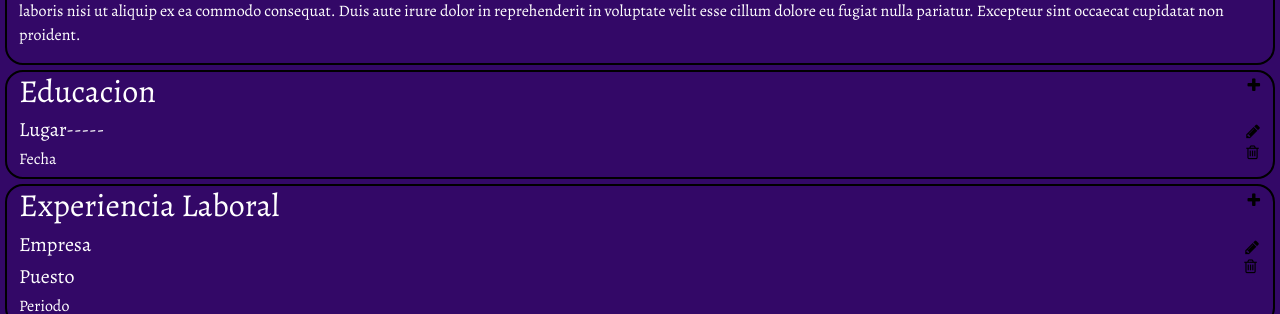
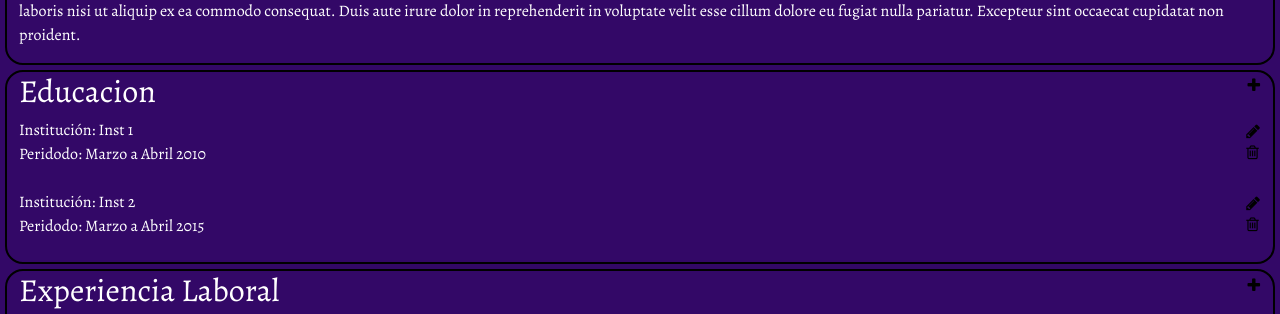
Before and after one commit to MaxiVR/portfolio-app, an Angular app: page / in a window 1280 px wide. Shown: the part 409-723 px from the top of the page. Built offline with nearby package versions, Linux system fonts and the light colour scheme.

Commit message:
Se agrego la logica del component academic

```diff
--- a/src/app/app.component.css
+++ b/src/app/app.component.css
@@ -13,43 +13,6 @@
     margin-top: 10px;
 }
 
-#editInfo{
-    margin: 5px;
-}
-
-
-.card {
-    display: flow-root;
-    background-color: transparent;
-    border: none;
-}
-
-.titulos{
-    float: left;
-    width: 95%;
-}
-
-.contenedor-edit{
-    float: right;
-    padding: 0px;
-}
-
-.menu-edit{
-    padding: 0px;
-    margin: 0px;
-}
-
-.btn-edit{
-    list-style: none;
-    height: 20px;
-}
-
-
-
-.btn-right{
-    background-color: transparent;
-    border: none;
-}
 
 .cont{
     text-align: center;
--- a/src/app/app.component.html
+++ b/src/app/app.component.html
@@ -1,61 +1,8 @@
 <div id="body">
 <app-header></app-header>
 <app-about></app-about>
-<!--Educacion-->
-<div class="container-fluid">
-  <div class="row" id="EduExp">
-    <div class="col-12" id="contenedor-edu">
-      <div id="contenedor-plus">
-        <button type="button" class="btn-right" style="float: right;" onclick="agregarCamposEdu()">
-          <i class="fa fa-plus btn"></i>
-        </button>
-      </div>
-      <div id="contenedor-titulo-edu">
-        <h2>Educacion</h2>
-      </div>
-      <div class="card" id="original-edu">
-        <div class="titulos">
-          <h5 id="lugar-edu">Lugar-----</h5>
-          <h6 id="fecha-edu">Fecha </h6>
-        </div>
-        <div class="contenedor-edit">
-          <ul class="menu-edit">
-            <li class="btn-edit">
-              <!-- Button trigger modal -->
-              <button type="button" class="btn btn-open" data-bs-toggle="modal" data-bs-target="#modal-edu">
-                <i class="fa fa-pencil" onclick="cambiar(this)"></i>
-              </button>
-            </li>
-            <li class="btn-edit">
-              <button type="button" class="btn-right" id="btn-thash" onclick="eliminarInfo(this)">
-                <i class="fa fa-trash-o btn" aria-hidden="true"> </i>
-              </button>
-            </li>
-          </ul>
-        </div>
-      </div>
-    </div>
-    <!-- Modal -->
-    <div class="modal fade" id="modal-edu" tabindex="-1" aria-labelledby="ModalLabel" aria-hidden="true">
-      <div class="modal-dialog modal-dialog-centered">
-        <div class="modal-content">
-          <div class="modal-header">
-            <h5 class="modal-title" id="ModalLabel">Educacion</h5>
-            <button type="button" class="btn-close" data-bs-dismiss="modal" aria-label="Close"></button>
-          </div>
-          <div class="modal-body">
-            <input type="text" placeholder="Institución" id="institucion" size="50">
-            <input type="text" placeholder="Periodo" id="periodo" size="50">
-          </div>
-          <div class="modal-footer">
-            <button type="button" class="btn btn-secondary" data-bs-dismiss="modal">Cerrar</button>
-            <button type="button" class="btn btn-primary" onclick="editarEdu()">Guardar</button>
-          </div>
-        </div>
-      </div>
-    </div>
-  </div>
-</div>
+<app-academic-background>
+</app-academic-background>
 <!---Trabajo--->
 <div class="container-fluid">
   <div class="row" id="EduExp">
--- a/src/app/app.module.ts
+++ b/src/app/app.module.ts
@@ -6,12 +6,16 @@ import { AppRoutingModule } from './app-routing.module';
 import { AppComponent } from './app.component';
 import { HeaderComponent } from './components/header/header.component';
 import { AboutComponent } from './components/about/about.component';
+import { AcademicBackgroundComponent } from './components/academic-background/academic-background.component';
+import { CardEduComponent } from './components/card-edu/card-edu.component';
 
 @NgModule({
   declarations: [
     AppComponent,
     HeaderComponent,
-    AboutComponent
+    AboutComponent,
+    AcademicBackgroundComponent,
+    CardEduComponent
   ],
   imports: [
     BrowserModule,
--- /dev/null
+++ b/src/app/cardEdu.model.ts
@@ -0,0 +1,16 @@
+export class CardEdu{
+
+    institucion: string = "";
+    periodo: string = "";
+    id: number = 0;
+
+
+    constructor(institucion:string, periodo: string, id:number) {
+
+        this.institucion = institucion;
+        this.periodo = periodo;
+        this.id = id;
+
+    }
+
+}
--- /dev/null
+++ b/src/app/components/academic-background/academic-background.component.html
@@ -0,0 +1,57 @@
+<!--Educacion-->
+<div class="container-fluid">
+  <div class="row" id="EduExp">
+    <div class="col-12" id="contenedor-edu">
+      <div id="contenedor-plus">
+        <button type="button" class="btn-right" style="float: right;">
+          <i class="fa fa-plus btn" (click)="agregarCamposEdu()"></i>
+        </button>
+      </div>
+      <div id="contenedor-titulo-edu">
+        <h2>Educacion</h2>
+      </div>
+    </div>
+    <div *ngFor="let card of cardEdu; let i=index">
+      <div style="float: left">
+        Institución: {{card.institucion}}<br />
+        Peridodo: {{card.periodo}}<br/><br />
+      </div>
+
+      <div class="contenedor-edit" >
+        <ul class="menu-edit">
+          <li class="btn-edit">
+            <!-- Button trigger modal -->
+            <button type="button" class="btn btn-open" data-bs-toggle="modal"
+                data-bs-target="#modal-edu">
+              <i class="fa fa-pencil"  id="{{i + 1}}" (click)="identicarDiv($event)"></i>
+            </button>
+          </li>
+          <li class="btn-edit">
+            <button type="button" class="btn-right" id="btn-thash">
+              <i class="fa fa-trash-o btn" aria-hidden="true"  id="{{i + 1}}" (click)="eliminarInfo($event)"></i>
+            </button>
+          </li>
+        </ul>
+      </div>
+    </div>
+
+    <div class="modal fade" id="modal-edu" tabindex="-1" aria-labelledby="ModalLabel" aria-hidden="true">
+      <div class="modal-dialog modal-dialog-centered">
+        <div class="modal-content">
+          <div class="modal-header">
+            <h5 class="modal-title" id="ModalLabel">Educacion</h5>
+            <button type="button" class="btn-close" data-bs-dismiss="modal" aria-label="Close"></button>
+          </div>
+          <div class="modal-body">
+            <input type="text" name="institucion" placeholder="Institución" size="50" [(ngModel)]="inputInstitucion">
+            <input type="text" name="periodo" placeholder="Periodo" size="50" [(ngModel)]="inputPeriodo">
+          </div>
+          <div class="modal-footer">
+            <button type="button" class="btn btn-secondary" data-bs-dismiss="modal">Cerrar</button>
+            <button type="submit" class="btn btn-primary" (click)="agregarInfo($event)">Guardar</button>
+          </div>
+        </div>
+      </div>
+    </div>
+  </div>
+</div>
--- /dev/null
+++ b/src/app/components/academic-background/academic-background.component.ts
@@ -0,0 +1,49 @@
+import { Component, OnInit } from '@angular/core';
+import { CardEdu } from 'src/app/cardEdu.model';
+
+@Component({
+  selector: 'app-academic-background',
+  templateUrl: './academic-background.component.html',
+  styleUrls: ['./academic-background.component.css']
+})
+export class AcademicBackgroundComponent implements OnInit {
+
+  cardEdu : CardEdu[]=[
+
+    new CardEdu ("Inst 1", "Marzo a Abril 2010", 0 ),
+    new CardEdu ("Inst 2", "Marzo a Abril 2015", 1 ),
+
+  ]
+
+  inputInstitucion:string="";
+  inputPeriodo:string = "";
+  id:number = 0;
+  index:number = 0;
+
+  constructor() { }
+
+  ngOnInit(): void {
+  }
+
+  agregarCamposEdu(){
+    this.id = this.cardEdu.length;
+    let newCampo = new CardEdu("", "", this.id);
+    this.cardEdu.push(newCampo);
+  }
+
+  agregarInfo($event: any){
+    this.cardEdu[this.index].institucion = this.inputInstitucion;
+    this.cardEdu[this.index].periodo= this.inputPeriodo;
+    this.inputInstitucion = "";
+    this.inputPeriodo = "";
+  }
+
+  eliminarInfo($event: any){
+    this.cardEdu.splice($event.target.id - 1, 1)
+  }
+
+
+  identicarDiv($event: any){
+    this.index = $event.target.id - 1;
+  }
+}
--- /dev/null
+++ b/src/app/components/card-edu/card-edu.component.ts
@@ -0,0 +1,18 @@
+import { Component, OnInit } from '@angular/core';
+
+@Component({
+  selector: 'app-card-edu',
+  templateUrl: './card-edu.component.html',
+  styleUrls: ['./card-edu.component.css']
+})
+export class CardEduComponent implements OnInit {
+
+
+    constructor() { }
+
+  ngOnInit(): void {
+
+  }
+
+
+}
--- a/src/styles.css
+++ b/src/styles.css
@@ -23,3 +23,39 @@
 .btn-check:focus + .btn, .btn:focus{
     box-shadow: 0 0 0 0;
   }
+
+  .card {
+    display: flow-root;
+    background-color: transparent;
+    border: none;
+}
+
+.contenedor-edit{
+    float: right;
+    padding: 0px;
+}
+
+.menu-edit{
+    padding: 0px;
+    margin: 0px;
+}
+
+.btn-edit{
+    list-style: none;
+    height: 20px;
+}
+
+
+#editInfo{
+    margin: 5px;
+}
+
+.titulos{
+    float: left;
+    width: 95%;
+}
+
+.btn-right{
+    background-color: transparent;
+    border: none;
+}
```
Also changed, not shown: src/app/components/academic-background/academic-background.component.css (added), src/app/components/card-edu/card-edu.component.css (added), src/app/components/card-edu/card-edu.component.html (added), 2 other files (tests, documents, lock files or other folders).
